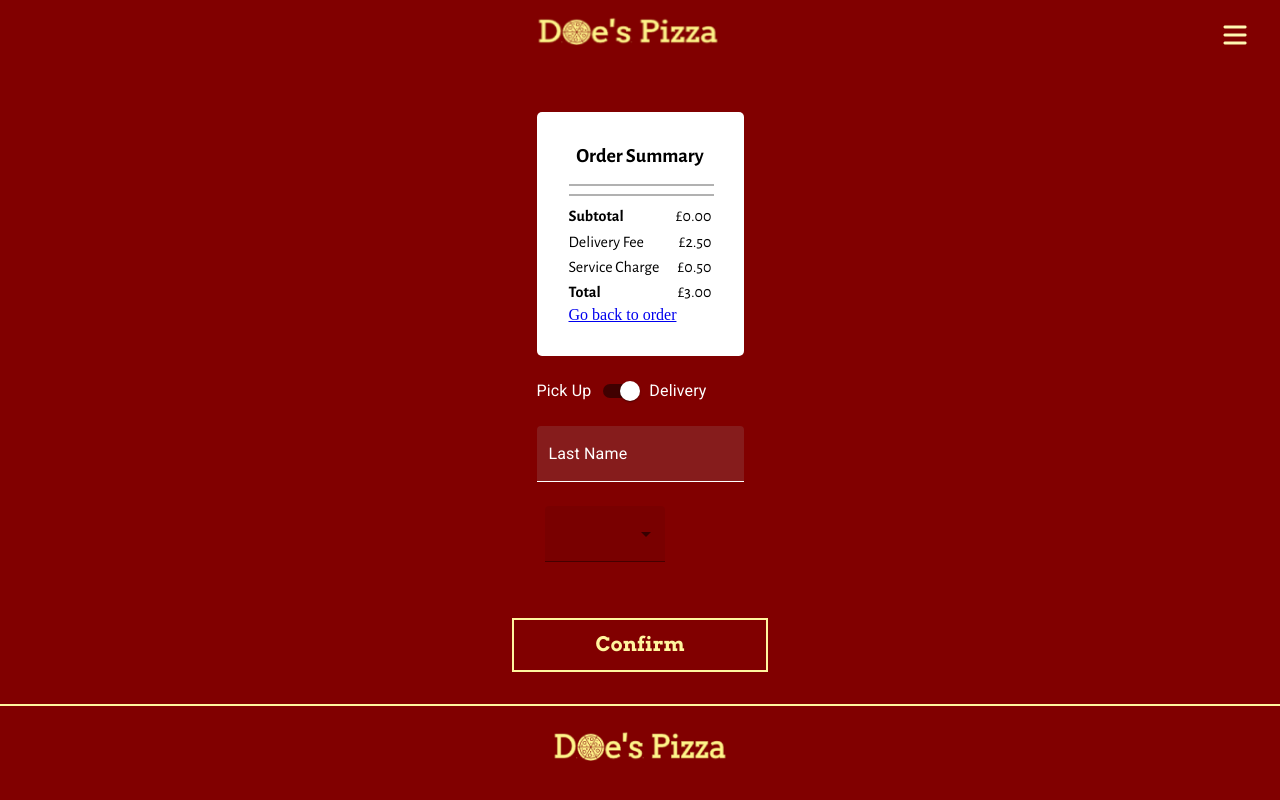
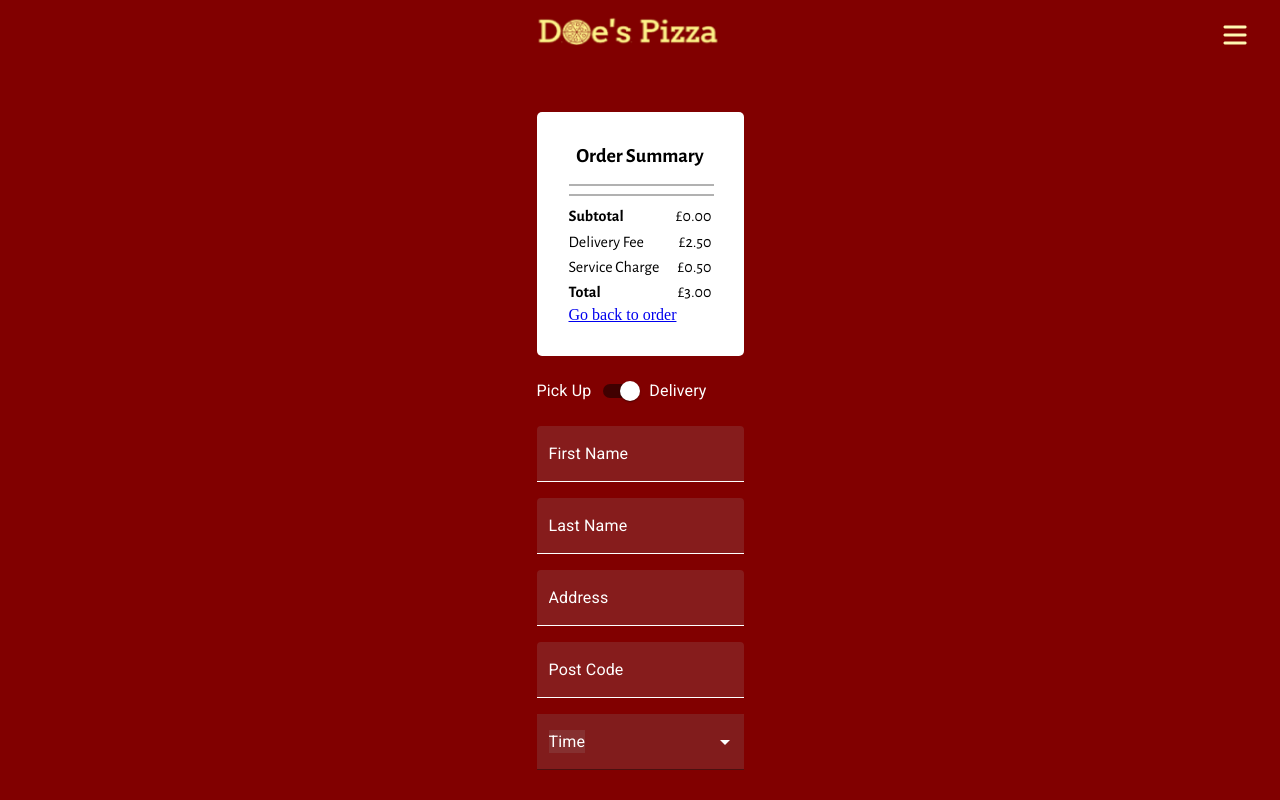
Before and after one commit to Techoplite/Doe-s-Pizza, a Next.js app: page /checkout in a window 1280 px wide. Shown: the top 800 px of the page. Built offline with nearby package versions, Linux system fonts and the light colour scheme; a web font is replaced by a local one.

Commit message:
Fix button width and add some styling to inputs in sign up

```diff
--- a/pages/checkout/index.tsx
+++ b/pages/checkout/index.tsx
@@ -41,12 +41,12 @@ export default function CheckOut() {
         <Navbar />
         <div className={styles['main-content']}>
           <OrderSummary />
+          <Link href="/checkout" passHref >
+            <div className={styles['btn']}>
+              <DefaultBtn label="Confirm" handler={() => setOpenDialog(true)} />
+            </div>
+          </Link>
         </div>
-        <Link href="/checkout" passHref >
-          <div className={styles['btn']}>
-            <DefaultBtn label="Confirm" handler={() => setOpenDialog(true)} />
-          </div>
-        </Link>
         <div className={styles['footer-wrapper']}>
           <Footer />
         </div>
--- a/pages/components/OrderDetails.tsx
+++ b/pages/components/OrderDetails.tsx
@@ -11,8 +11,28 @@ import Select, { SelectChangeEvent } from '@mui/material/Select';
 import FormControl from '@mui/material/FormControl';
 import MenuItem from '@mui/material/MenuItem';
 import { times } from '../../utils/constants';
+import InputLabel from '@mui/material/InputLabel';
 
-const CustomSelect = styled(Select)({})
+const CustomFormControl = styled(FormControl)({
+  '& .MuiFormControl-root': {
+    margin: '1rem 0',
+  },
+  '#time': {
+    background: '#935e5e4d'
+  },
+  '& .MuiFormLabel-root': {
+    color: 'white'
+  },
+  '& MuiSelect-root::before': {
+    borderBottomColor: "white",
+  },
+  '& MuiSelect-root:after': {
+    borderBottomColor: "white",
+  },
+  '& .MuiSvgIcon-root': {
+    color: 'white'
+  }
+})
 
 const TextInput = styled(TextField)({
   '& .MuiFilledInput-root': {
@@ -106,15 +126,44 @@ export default function OrderDetails() {
       </div>
       <div className={styles['input']}>
         <TextInput
-          id="lastName"
-          label="Last Name"
+          id="firstName"
+          label="First  Name"
           variant="filled"
+          fullWidth={true}
           onChange={handleChange}
         />
       </div>
       <div className={styles['input']}>
-        <FormControl variant="filled" sx={{ m: 1, minWidth: 120 }}>
-          <CustomSelect
+        <TextInput
+          id="lastName"
+          label="Last Name"
+          variant="filled"
+          fullWidth={true}
+          onChange={handleChange}
+        />
+      </div>
+      <div className={styles['input']}>
+        <TextInput
+          id="address"
+          label="Address"
+          variant="filled"
+          fullWidth={true}
+          onChange={handleChange}
+        />
+      </div>
+      <div className={styles['input']}>
+        <TextInput
+          id="postcode"
+          label="Post Code"
+          variant="filled"
+          fullWidth={true}
+          onChange={handleChange}
+        />
+      </div>
+      <div className={styles['input']}>
+        <CustomFormControl variant="filled" fullWidth={true}>
+          <InputLabel id="time">Time</InputLabel>
+          <Select
             labelId="Time"
             id="time"
             value={orderDetails.time}
@@ -124,8 +173,8 @@ export default function OrderDetails() {
             {times.map(time => {
               return <MenuItem value={time} key={time}>{time}</MenuItem>
             })}
-          </CustomSelect>
-        </FormControl>
+          </Select>
+        </CustomFormControl>
       </div>
     </>
   )
--- a/pages/components/OrderSummary.tsx
+++ b/pages/components/OrderSummary.tsx
@@ -24,9 +24,7 @@ export default function OrderSummary() {
 
 
   return (
-    <>
       <div className={styles['main-content']}>
-
         <div className={styles['container']}>
           <h1 className={styles['h1']}>Order Summary</h1>
           <hr className={styles['hr']} />
@@ -62,6 +60,5 @@ export default function OrderSummary() {
         </div>
         <OrderDetails />
       </div>
-    </>
   )
 }
--- a/redux/order/orderSlice.ts
+++ b/redux/order/orderSlice.ts
@@ -6,7 +6,8 @@ interface OrderDetails
     lastName: string;
     time: string;
     isDelivery: boolean;
-    address: string | null;
+  address: string;
+  postcode: string
   }
 
 interface OrderItem {
@@ -25,7 +26,8 @@ const initialState: OrderState = {
     lastName: "",
     time: "",
     isDelivery: true,
-    address: null,
+    address: "",
+    postcode: "",
   },
 };
 export const orderSlice = createSlice({
--- a/styles/AuthForms.module.scss
+++ b/styles/AuthForms.module.scss
@@ -1,4 +1,6 @@
 @import "globals.scss";
+.main-content {}
+
 .container {
     background-color: $red;
     min-height: 100vh;
--- a/styles/Checkout.module.scss
+++ b/styles/Checkout.module.scss
@@ -17,7 +17,7 @@
 }
 
 .btn {
-    width: 16rem;
+    width: 14rem;
     margin: auto;
     margin-bottom: 2rem;
 }
```
